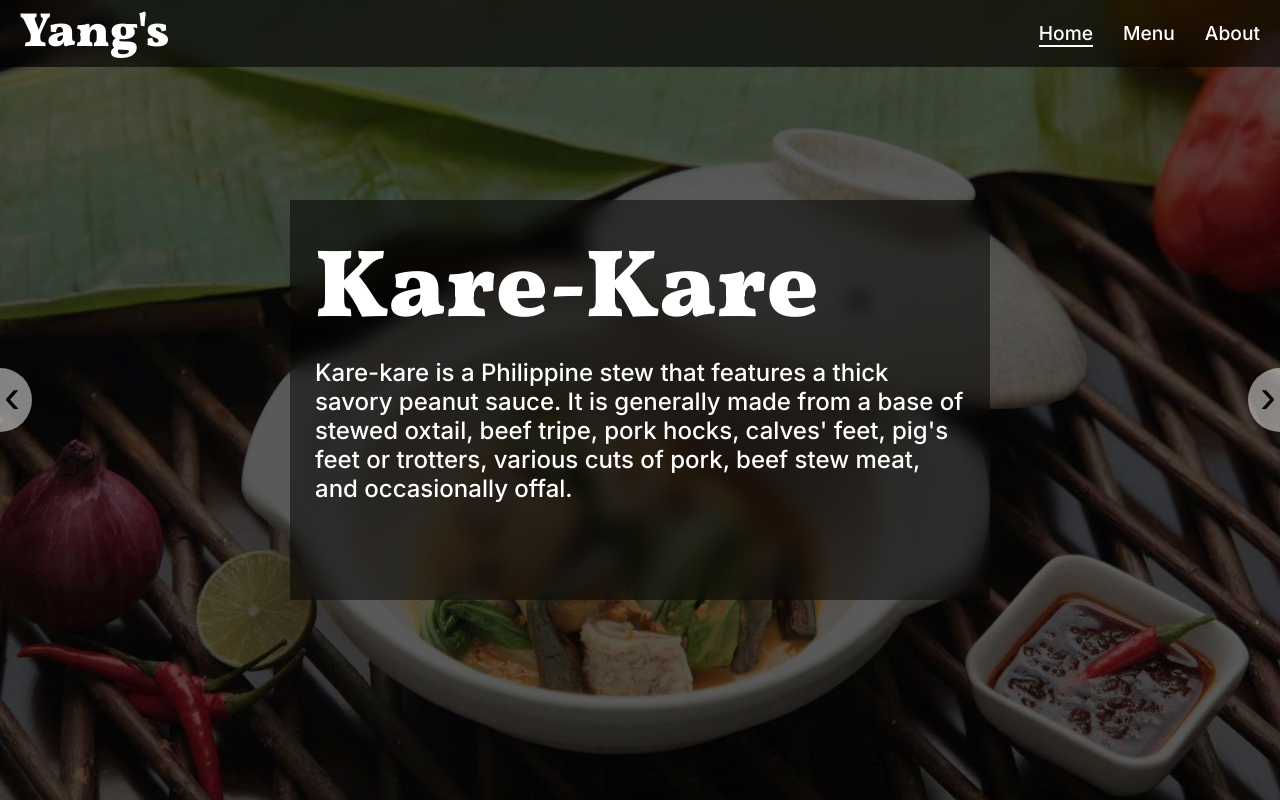
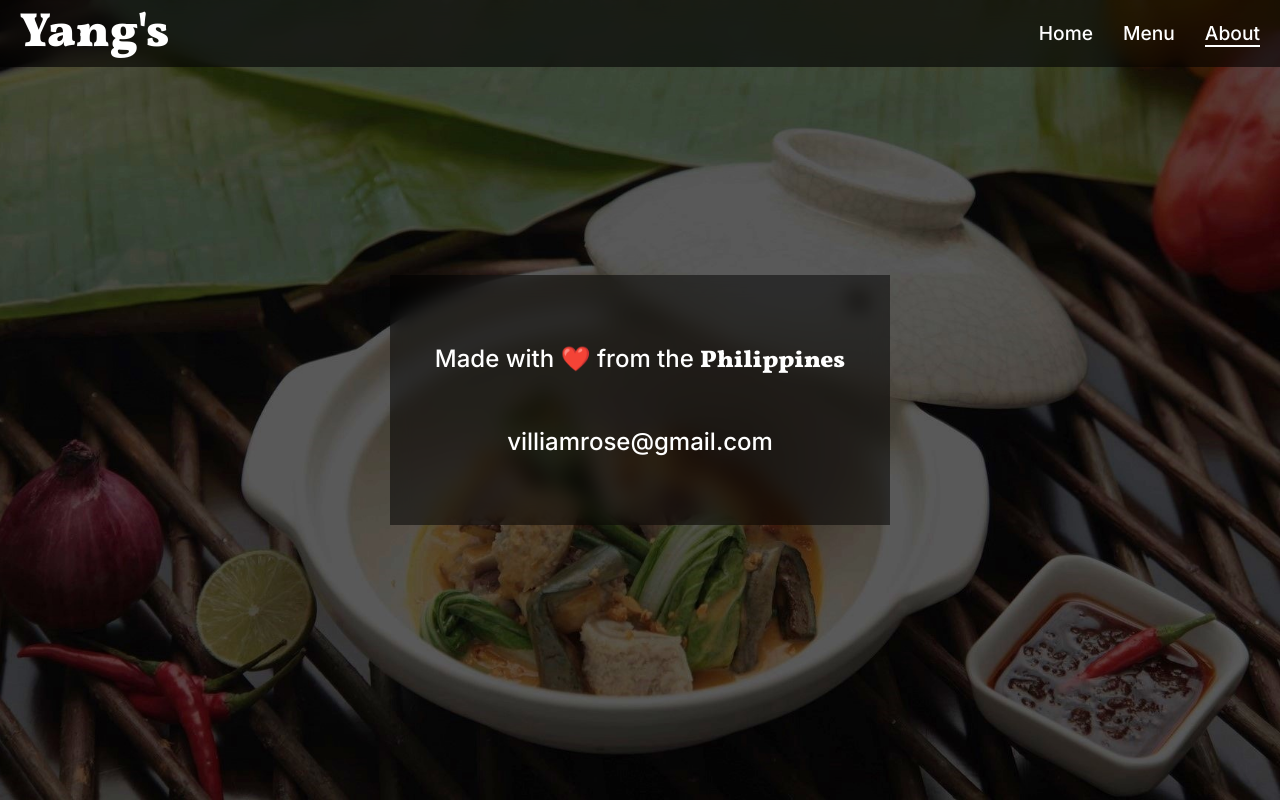
Before and after one commit to villiamrose/odin-restaurant, a website built with webpack: page src/index.html in a window 1280 px wide. Built offline with nearby package versions, Linux system fonts and the light colour scheme.

Commit message:
Setup layout of about page

```diff
--- a/src/index.html
+++ b/src/index.html
@@ -11,12 +11,17 @@
     <div class="header">
       <p class="logo">Yang's</p>
       <ul class="nav">
-        <li class="home-nav"  aria-selected="true">Home</li>
+        <li class="home-nav">Home</li>
         <li class="menu-nav">Menu</li>
-        <li class="about-nav">About</li>
+        <li class="about-nav" aria-selected="true">About</li>
       </ul>
     </div>
-    <div class="main"></div>
+    <div class="main">
+      <div class="card">
+        <p>Made with ❤️ from the <span class="country">Philippines</span></p>
+        <p>villiamrose@gmail.com</p>
+      </div>
+    </div>
   </div>
 </body>
 </html>
--- a/src/index.js
+++ b/src/index.js
@@ -23,6 +23,6 @@ function clearSelectedNav() {
   currentSelected.ariaSelected = false;
 }
 
-initializeNav();
-buildHomepage();
-animateSlides();
+// initializeNav();
+// buildHomepage();
+// animateSlides();
--- a/src/style.css
+++ b/src/style.css
@@ -200,3 +200,20 @@ body {
   height: 90%;
   margin-left: auto;
 }
+
+.card {
+  background-color: var(--main);
+  backdrop-filter: var(--blur);
+  font-size: 1.5rem;
+  width: 500px;
+  height: 250px;
+  padding: 20px;
+  display: flex;
+  flex-flow: column nowrap;
+  justify-content: space-evenly;
+  align-items: center;
+}
+
+.country {
+  font-family: 'Vollkorn', serif;
+}
```
